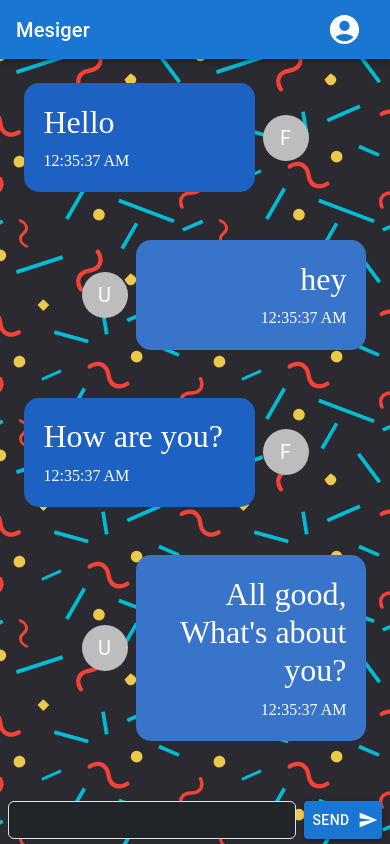
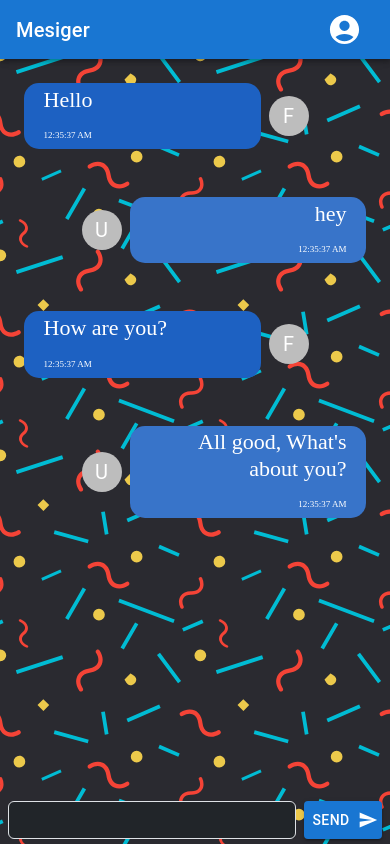
Before and after one commit to Rajat09Sharma/mangoJelly-chat-task, a React (Vite) app: page / in a window 390 px wide. Built offline with nearby package versions, Linux system fonts and the light colour scheme.

Commit message:
message css updated

```diff
--- a/src/components/Message.jsx
+++ b/src/components/Message.jsx
@@ -19,7 +19,7 @@ export default function Message({ userId, message, time, name }) {
                     <span>{time}</span>
                 </div>
                 <div className='avatar mx-2'>
-                    <Avatar sx={{ width: 46, height: 46 }} >{name.slice(0, 1).toUpperCase()}</Avatar>
+                    <Avatar  classes="avatar-size" >{name.slice(0, 1).toUpperCase()}</Avatar>
                 </div>
             </div>
         </div>
--- a/src/index.css
+++ b/src/index.css
@@ -39,7 +39,7 @@ ul {
 
 .msg-text {
     width: 90%;
-    padding: 1.5vw;
+    padding: 1vw 1.5vw;
     background-color: #1d61c2;
     border: 2px;
     border-radius: 15px;
@@ -53,6 +53,11 @@ ul {
 .avatar {
     display: flex;
     align-items: center;
+}
+
+.avatar-size{
+    width: 56px;
+    height: 56px;
 }
 
 .msg-form {
@@ -76,7 +81,7 @@ ul {
 
 @media (max-width:768px) {
     .msg-text {
-        padding: 5vw;
+        padding: 1vw 5vw;
     }
 
     .msg-row {
@@ -84,7 +89,11 @@ ul {
     }
 
     .msg-text h2 {
-        font-size: 32px;
+        font-size: 22px;
+    }
+
+    .msg-text span {
+        font-size: xx-small;
     }
 
 }
```
